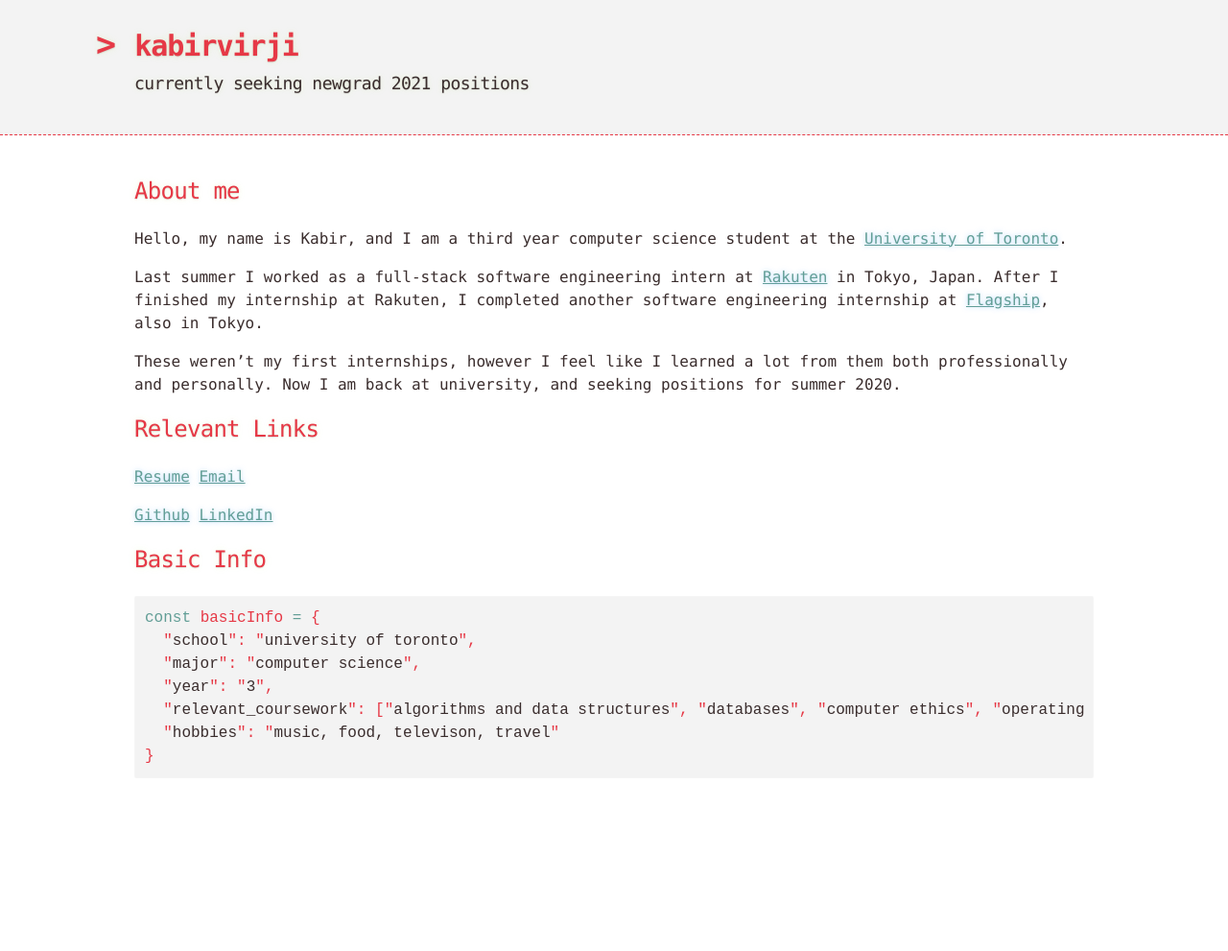
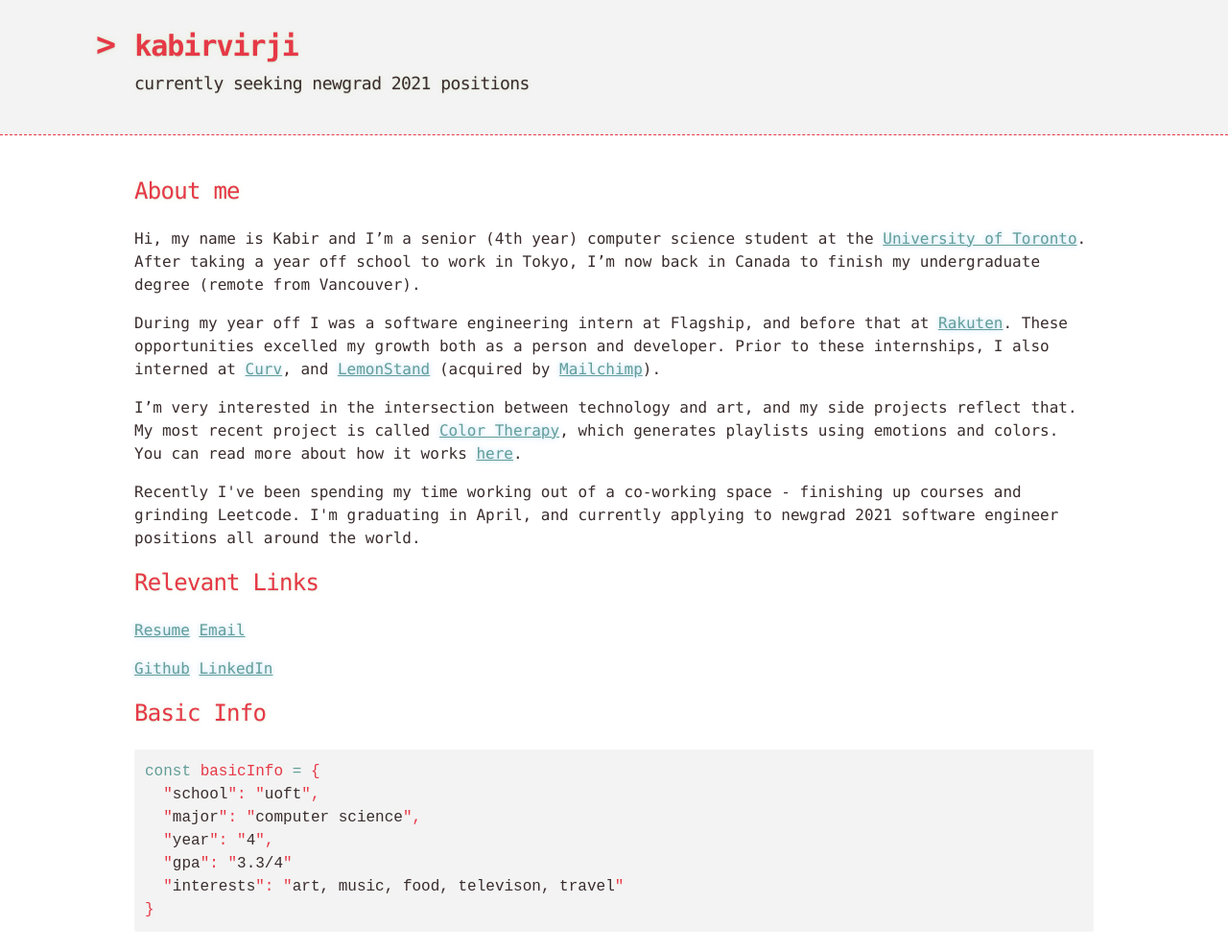
Before and after one commit to kabirvirji/kabirvirji.github.io, a Jekyll site: the page built from index.md, in a window 1280 px wide. Shown: the whole page at 96% size. Built offline with Jekyll 4.4.1, drawn with Linux system fonts in a browser that asks for light colours; our own code applies the rules of GitHub Pages for plain Markdown files; before the commit the page ends 900 px from its top, so only the background shows below that.

Commit message:
updated main

````diff
--- a/index.md
+++ b/index.md
@@ -6,11 +6,23 @@
 
 <!-- _updated 09/10/2019_ -->
 
-Hello, my name is Kabir, and I am a third year computer science student at the [University of Toronto](https://web.cs.toronto.edu/).
+Hi, my name is Kabir and I'm a senior (4th year) computer science student at the [University of Toronto](https://web.cs.toronto.edu/).
+After taking a year off school to work in Tokyo, I'm now back in Canada to finish my undergraduate degree (remote from Vancouver).
 
-Last summer I worked as a full-stack software engineering intern at [Rakuten](https://www.rakuten.com/) in Tokyo, Japan. After I finished my internship at Rakuten, I completed another software engineering internship at [Flagship](https://flagship.cc/en), also in Tokyo.
+During my year off I was a software engineering intern at
+Flagship, and before that at [Rakuten](https://www.rakuten.com).
+These opportunities excelled my growth both as a person and developer. Prior to these internships, I also interned at <a href="https://www.curvhealth.com/">Curv</a>,
+and <a href="https://lemonstand.com/">LemonStand</a> (acquired by <a href="https://mailchimp.com/">Mailchimp</a>).
 
-These weren't my first internships, however I feel like I learned a lot from them both professionally and personally. Now I am back at university, and seeking positions for summer 2020.
+I'm very interested in the intersection between technology and art, and my side projects reflect that. My most recent project is called
+[Color Therapy](https://www.colortherapy.io), which generates playlists using emotions and colors. You can read more about how it works
+  [here](https://github.com/kabirvirji/colortherapy/blob/master/README.md).
+
+
+<p>Recently I've been spending my time working out of a co-working space - finishing up courses and grinding Leetcode. I'm graduating in April, and
+  currently applying to
+  newgrad 2021 software engineer positions all around the world.
+</p>
 
 ## Relevant Links
 
@@ -24,14 +36,13 @@
 
 ```js
 const basicInfo = {
-  "school": "university of toronto",
+  "school": "uoft",
   "major": "computer science",
-  "year": "3",
-  "relevant_coursework": ["algorithms and data structures", "databases", "computer ethics", "operating systems", "software design", "computer organization", "linear algebra", "calculus", "statistics"],
-  "hobbies": "music, food, televison, travel"
+  "year": "4",
+  "gpa": "3.3/4"
+  "interests": "art, music, food, televison, travel"
 }
 ```
 
-<!-- ```
-📀💿📀💿📀💿📀💿📀💿📀💿📀💿📀💿📀💿📀💿📀💿📀💿📀💿📀💿📀💿📀💿📀💿📀💿📀💿📀💿📀💿📀💿📀💿📀💿📀💿📀💿📀💿📀💿📀💿📀💿📀💿📀💿📀💿📀💿📀💿📀💿📀💿📀💿📀💿📀💿📀💿📀💿📀💿📀💿
-``` -->
+
+<!-- 📀💿📀💿📀💿📀💿📀💿📀💿📀💿📀💿📀💿📀💿📀💿📀💿📀💿📀💿📀💿📀💿📀💿📀💿📀💿📀💿📀💿📀💿📀💿📀💿📀💿📀💿📀💿📀💿📀💿📀💿📀💿📀💿📀💿📀💿📀💿📀💿📀💿📀💿📀💿📀💿📀💿📀💿📀💿📀💿 -->
````
Also changed, not shown: 1 other file.
